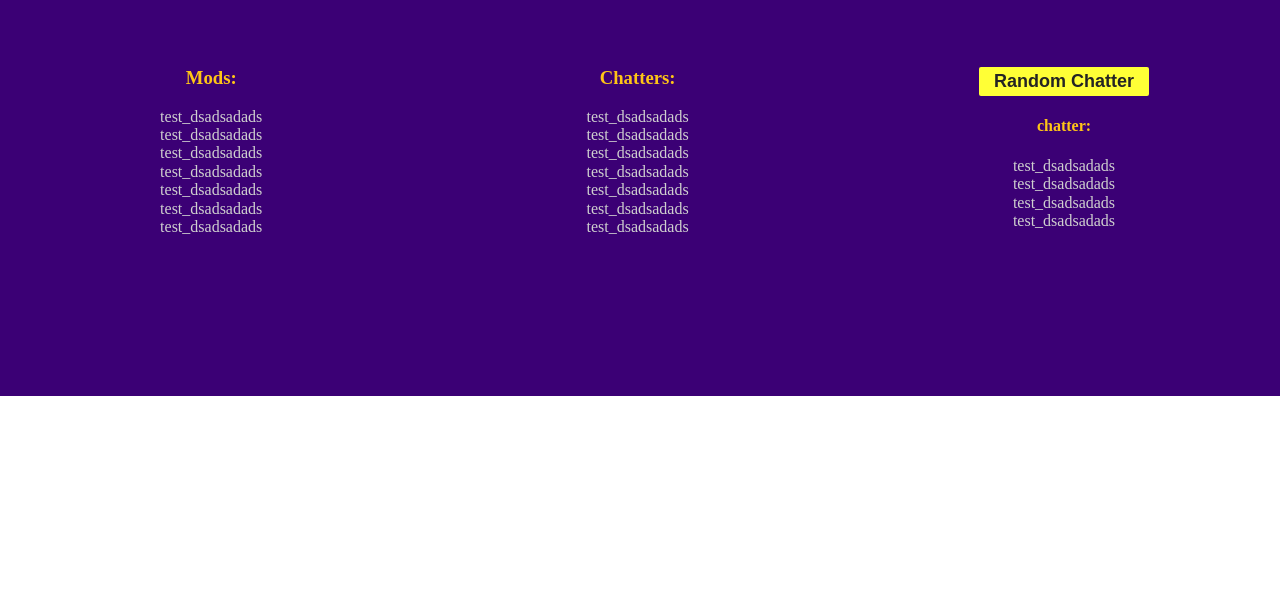
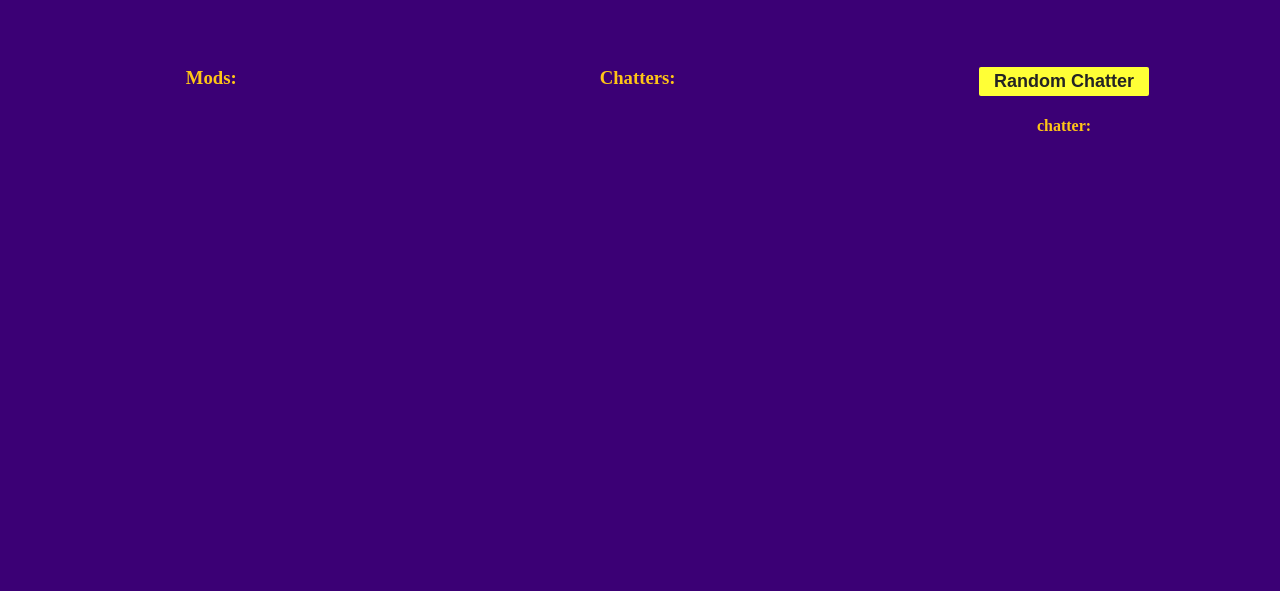
Before and after one commit to kuwood/peepin-twitch, a plain HTML site: page index.html in a window 1280 px wide. Shown: the part 209-800 px from the top of the page. Drawn offline with nearby package versions, Linux system fonts and the light colour scheme.

Commit message:
Fill background color, add instructions h1 on inital load

```diff
--- a/css/master.css
+++ b/css/master.css
@@ -2,6 +2,12 @@
   box-sizing: border-box;
   color: #cfcfcf;
   text-decoration: none;
+}
+
+html, body {
+    margin: 0;
+    height: 100%;
+    background-color: #3b0075;
 }
 
 ul, li{
--- a/index.html
+++ b/index.html
@@ -23,31 +23,19 @@
       </div>
     </nav>
     <section>
-        <h1 id="stream-title">Keith_TV</h1>
+        <h1 id="stream-title">^Search a stream above^</h1>
     </section>
     <section>
       <div id="mods" class="list-section">
         <h3>Mods:</h3>
         <ul id="mods-list">
-          <li>test_dsadsadads</li>
-          <li>test_dsadsadads</li>
-          <li>test_dsadsadads</li>
-          <li>test_dsadsadads</li>
-          <li>test_dsadsadads</li>
-          <li>test_dsadsadads</li>
-          <li>test_dsadsadads</li>
+
         </ul>
       </div>
       <div id="chatters" class="list-section">
         <h3>Chatters:</h3>
         <ul id="chatters-list">
-          <li>test_dsadsadads</li>
-          <li>test_dsadsadads</li>
-          <li>test_dsadsadads</li>
-          <li>test_dsadsadads</li>
-          <li>test_dsadsadads</li>
-          <li>test_dsadsadads</li>
-          <li>test_dsadsadads</li>
+
         </ul>
       </div>
       <div id="user" class="list-section">
@@ -55,10 +43,7 @@
         </h3>
         <h4>chatter:</h4>
         <ul id="user-details">
-          <li>test_dsadsadads</li>
-          <li>test_dsadsadads</li>
-          <li>test_dsadsadads</li>
-          <li>test_dsadsadads</li>
+
         </ul>
       </div>
     </section>
```
